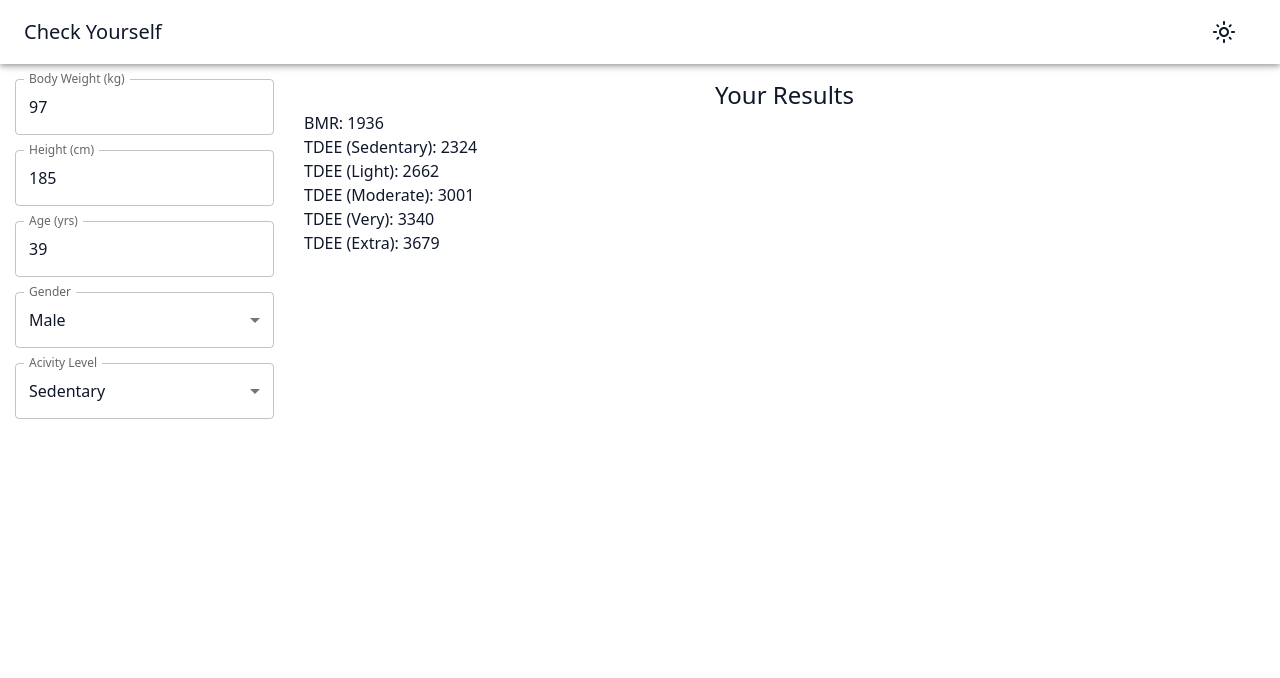
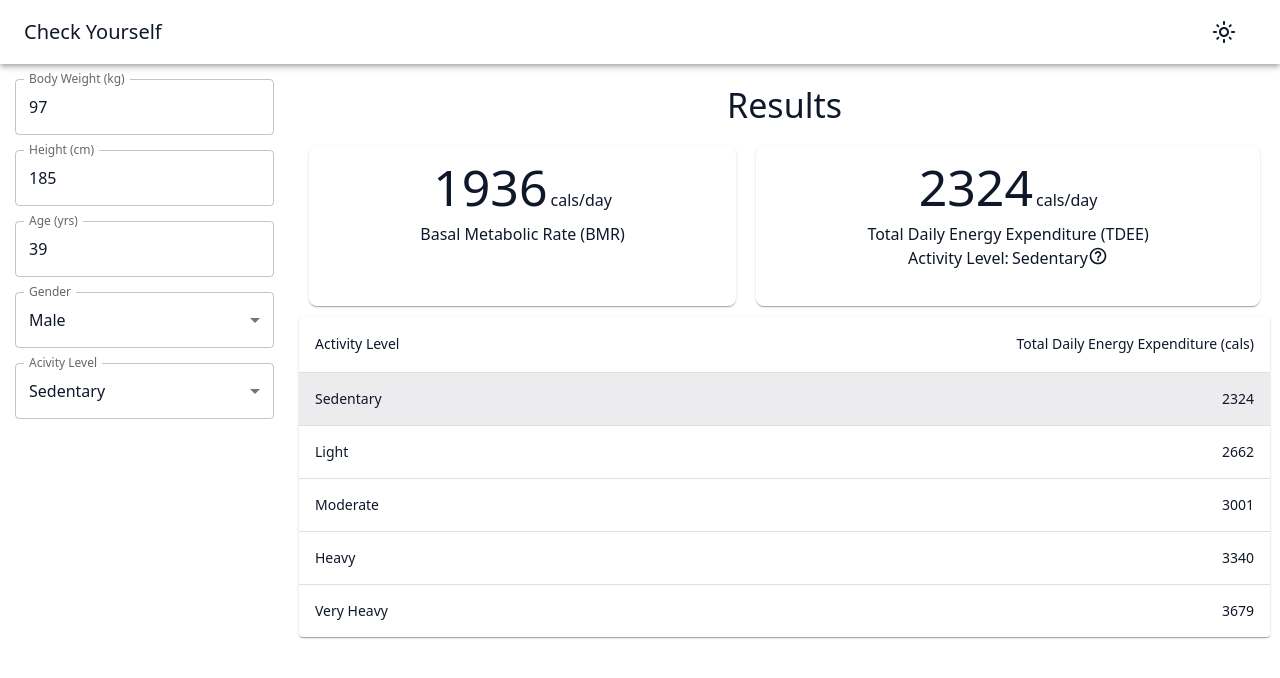
Before and after one commit to pmann84/CheckYourself, a React (Vite) app: page / in a window 1280 px wide. Shown: the top 678 px of the page. Built offline with nearby package versions, Linux system fonts and the light colour scheme.

Commit message:
Tweaks, plus tdee results table

```diff
--- a/src/App.tsx
+++ b/src/App.tsx
@@ -1,16 +1,55 @@
-import { Box, Typography } from "@mui/material";
+import { Box, Paper, Table, TableBody, TableCell, TableContainer, TableHead, TableRow, Typography } from "@mui/material";
 import { useState } from "react";
 import { AppThemeProvider, ThemeMode } from "./AppThemeProvider";
-import { ActivityFactor } from "./CalorieUtils";
+import { CalorieDisplayCard } from "./CalorieDisplayCard";
+import { ActivityFactor, ActivityFactorShortName } from "./CalorieUtils";
 import { MainToolbar } from "./MainToolbar";
 import { TDEECalculator, TDEEResults } from "./TDEECalculator";
+
+export interface ITDEEResultsTableProps {
+    tdeeMap: Map<ActivityFactor, number | undefined>;
+    selectedActivityFactor?: ActivityFactor;
+}
+
+export const TDEEResultsTable = ({ tdeeMap, selectedActivityFactor }: ITDEEResultsTableProps) => {
+    return (
+        <TableContainer component={Paper}>
+            <Table sx={{ minWidth: 650 }} aria-label="simple table">
+                <TableHead>
+                    <TableRow>
+                        <TableCell>Activity Level</TableCell>
+                        <TableCell align="right">Total Daily Energy Expenditure (cals)</TableCell>
+                    </TableRow>
+                </TableHead>
+                <TableBody>
+                    {[ActivityFactor.Sedentary, ActivityFactor.Light, ActivityFactor.Moderate, ActivityFactor.Heavy, ActivityFactor.VeryHeavy].map(
+                        (af) => (
+                            <TableRow
+                                key={ActivityFactorShortName(af)}
+                                sx={{ "&:last-child td, &:last-child th": { border: 0 } }}
+                                selected={af === selectedActivityFactor}
+                            >
+                                <TableCell component="th" scope="row">
+                                    {ActivityFactorShortName(af)}
+                                </TableCell>
+                                <TableCell align="right">{tdeeMap.get(af)?.toFixed(0) ?? "-"}</TableCell>
+                            </TableRow>
+                        )
+                    )}
+                </TableBody>
+            </Table>
+        </TableContainer>
+    );
+};
 
 export interface IResultsDisplayProps {
     result: TDEEResults;
 }
 
+// TODO: Ideal weight
+// TODO: BMI
 export const ResultsDisplay = ({ result }: IResultsDisplayProps) => {
-    const bottomMargin = 15;
+    const bottomMargin = 10;
     return (
         <Box
             sx={{
@@ -20,23 +59,37 @@ export const ResultsDisplay = ({ result }: IResultsDisplayProps) => {
                 flexGrow: 1,
             }}
         >
-            <Box sx={{ display: "flex", justifyContent: "center" }}>
-                <Typography variant="h5">Your Results</Typography>
+            <Box sx={{ display: "flex", justifyContent: "center", margin: `${bottomMargin}px` }}>
+                <Typography variant="h4">Results</Typography>
             </Box>
-            <Typography>{`BMR: ${
-                result.bmr ? result.bmr.toFixed() : "-"
-            }`}</Typography>
-            {[...result.tdee.keys()].map((af, i) => {
-                const tdee = result.tdee.get(af);
-                // TODO: Be aware that this depends on the fact that the order of the
-                // keys in the map is the same as the enum is defined. Should probably
-                // look for a way around this
-                return (
-                    <Typography key={i}>{`TDEE (${
-                        Object.keys(ActivityFactor)[i]
-                    }): ${tdee ? tdee.toFixed() : "-"}`}</Typography>
-                );
-            })}
+            <Box
+                sx={{
+                    display: "flex",
+                    flexDirection: "column",
+                }}
+            >
+                <Box
+                    sx={{
+                        display: "flex",
+                        flexDirection: "row",
+                    }}
+                >
+                    <CalorieDisplayCard
+                        sx={{ margin: `${bottomMargin}px`, flexGrow: 1 }}
+                        calories={result.bmr}
+                        description="Basal Metabolic Rate (BMR)"
+                    />
+                    <CalorieDisplayCard
+                        sx={{ margin: `${bottomMargin}px`, flexGrow: 1 }}
+                        calories={result.tdee.get(result.activity)}
+                        activity={result.activity}
+                        description="Total Daily Energy Expenditure (TDEE)"
+                    />
+                </Box>
+                <Box>
+                    <TDEEResultsTable tdeeMap={result.tdee} selectedActivityFactor={result.activity} />
+                </Box>
+            </Box>
         </Box>
     );
 };
@@ -57,9 +110,7 @@ function App() {
     return (
         <AppThemeProvider mode={theme}>
             <Box sx={{ flexGrow: 1 }}>
-                <MainToolbar
-                    onThemeModeChange={(mode: ThemeMode) => setTheme(mode)}
-                />
+                <MainToolbar onThemeModeChange={(mode: ThemeMode) => setTheme(mode)} />
                 <Box
                     sx={{
                         flexGrow: 1,
--- /dev/null
+++ b/src/CalorieDisplayCard.tsx
@@ -0,0 +1,96 @@
+import { Theme } from "@emotion/react";
+import HelpOutlineIcon from "@mui/icons-material/HelpOutline";
+import { Box, Card, CardContent, Popover, SxProps, Typography } from "@mui/material";
+import { useState } from "react";
+import { ActivityFactor, ActivityFactorDescription, ActivityFactorLongName } from "./CalorieUtils";
+
+export interface ICalorieDisplayCardProps {
+    description: string;
+    calories?: number;
+    activity?: ActivityFactor;
+    sx?: SxProps<Theme>;
+}
+
+export const CalorieDisplayCard = ({ description, calories, activity, sx }: ICalorieDisplayCardProps) => {
+    const [anchorEl, setAnchorEl] = useState<HTMLElement | null>(null);
+
+    const handlePopoverOpen = (event: React.MouseEvent<HTMLElement>) => {
+        setAnchorEl(event.currentTarget);
+    };
+
+    const handlePopoverClose = () => {
+        setAnchorEl(null);
+    };
+
+    const open = Boolean(anchorEl);
+    return (
+        <Card sx={{ borderRadius: 2, ...sx }}>
+            <CardContent>
+                <Box
+                    sx={{
+                        justifyContent: "center",
+                        display: "flex",
+                        flexDirection: "row",
+                        paddingBottom: "10px",
+                    }}
+                >
+                    <Typography
+                        sx={{
+                            fontSize: 50,
+                            paddingRight: "3px",
+                            lineHeight: 1,
+                        }}
+                    >{`${calories ? calories.toFixed(0) : "-"}`}</Typography>
+                    <Typography sx={{ alignContent: "end" }}>cals/day</Typography>
+                </Box>
+                <Box
+                    sx={{
+                        display: "flex",
+                        flexDirection: "column",
+                        alignItems: "center",
+                    }}
+                >
+                    <Typography fontWeight="fontWeightMedium">{description}</Typography>
+                    {activity && (
+                        <Box
+                            sx={{
+                                justifyContent: "center",
+                                display: "flex",
+                                flexDirection: "row",
+                                paddingBottom: "10px",
+                            }}
+                        >
+                            <Typography sx={{ marginRight: "3px" }}>Activity Level:</Typography>
+                            <Typography fontWeight="fontWeightMedium">{ActivityFactorLongName(activity)}</Typography>
+                            <Typography onMouseEnter={handlePopoverOpen} onMouseLeave={handlePopoverClose}>
+                                <HelpOutlineIcon fontSize="small" />
+                            </Typography>
+                            <Popover
+                                id="mouse-over-popover"
+                                sx={{
+                                    pointerEvents: "none",
+                                }}
+                                open={open}
+                                anchorEl={anchorEl}
+                                anchorOrigin={{
+                                    vertical: "bottom",
+                                    horizontal: "left",
+                                }}
+                                transformOrigin={{
+                                    vertical: "top",
+                                    horizontal: "left",
+                                }}
+                                onClose={handlePopoverClose}
+                                disableRestoreFocus
+                            >
+                                <Box sx={{ padding: `20px` }}>
+                                    <Typography>{ActivityFactorDescription(activity)}</Typography>
+                                </Box>
+                            </Popover>
+                        </Box>
+                    )}
+                </Box>
+            </CardContent>
+        </Card>
+    );
+};
--- a/src/CalorieUtils.ts
+++ b/src/CalorieUtils.ts
@@ -1,6 +1,6 @@
 export enum Gender {
-    Male = "0",
-    Female = "1",
+    Male,
+    Female,
 }
 
 interface BMRParameters {
@@ -67,17 +67,8 @@ export class BasalMetabolicRate {
         return !(value === 0 || isNaN(value));
     };
 
-    public static Calculate(
-        bodyWeightKg: number,
-        heightCm: number,
-        ageYrs: number,
-        parameters: BMRParameters
-    ): number | undefined {
-        if (
-            this.isIndividualInputValid(bodyWeightKg) &&
-            this.isIndividualInputValid(heightCm) &&
-            this.isIndividualInputValid(ageYrs)
-        ) {
+    public static Calculate(bodyWeightKg: number, heightCm: number, ageYrs: number, parameters: BMRParameters): number | undefined {
+        if (this.isIndividualInputValid(bodyWeightKg) && this.isIndividualInputValid(heightCm) && this.isIndividualInputValid(ageYrs)) {
             return (
                 parameters.Constant +
                 parameters.WeightMultiplier * bodyWeightKg +
@@ -92,39 +83,84 @@ export class BasalMetabolicRate {
 
 // TODO: Custom Activity Factor
 export enum ActivityFactor {
-    Sedentary = "1.2",
-    Light = "1.375",
-    Moderate = "1.55",
-    Very = "1.725",
-    Extra = "1.9",
+    Sedentary = 1.2,
+    Light = 1.375,
+    Moderate = 1.55,
+    Heavy = 1.725,
+    VeryHeavy = 1.9,
 }
+
+export const ActivityFactorShortName = (activity: ActivityFactor): string => {
+    switch (activity) {
+        case ActivityFactor.Sedentary:
+            return "Sedentary";
+        case ActivityFactor.Light:
+            return "Light";
+        case ActivityFactor.Moderate:
+            return "Moderate";
+        case ActivityFactor.Heavy:
+            return "Heavy";
+        case ActivityFactor.VeryHeavy:
+            return "Very Heavy";
+        default:
+            return "";
+    }
+};
+
+export const ActivityFactorLongName = (activity: ActivityFactor): string => {
+    switch (activity) {
+        case ActivityFactor.Sedentary:
+            return "Sedentary";
+        case ActivityFactor.Light:
+            return "Light Exercise";
+        case ActivityFactor.Moderate:
+            return "Moderate Exercise";
+        case ActivityFactor.Heavy:
+            return "Heavy Exercise";
+        case ActivityFactor.VeryHeavy:
+            return "Very Heavy Exercise";
+        default:
+            return "";
+    }
+};
+
+export const ActivityFactorDescription = (activity: ActivityFactor): string => {
+    switch (activity) {
+        case ActivityFactor.Sedentary:
+            return "Little to no physical activity";
+        case ActivityFactor.Light:
+            return "1-3 hours of exercise per week";
+        case ActivityFactor.Moderate:
+            return "4-6 hours of exercise per week";
+        case ActivityFactor.Heavy:
+            return "7-9 hours of exercise per week";
+        case ActivityFactor.VeryHeavy:
+            return "10+ hours of exercise per week";
+        default:
+            return "";
+    }
+};
 
 export const EmptyTDEEMap = new Map<ActivityFactor, number | undefined>([
     [ActivityFactor.Sedentary, undefined],
     [ActivityFactor.Light, undefined],
     [ActivityFactor.Moderate, undefined],
-    [ActivityFactor.Very, undefined],
-    [ActivityFactor.Extra, undefined],
+    [ActivityFactor.Heavy, undefined],
+    [ActivityFactor.VeryHeavy, undefined],
 ]);
 
 export class TotalDailyEnergyExpenditure {
-    public static Calculate(
-        bmr: (() => number) | number,
-        activityFactor: ActivityFactor
-    ): number {
+    public static Calculate(bmr: (() => number) | number, activityFactor: ActivityFactor): number {
         let actualBmr: number;
         if (typeof bmr === "function") {
             actualBmr = bmr();
         } else {
             actualBmr = bmr;
         }
-        const af = parseFloat(activityFactor);
-        return actualBmr * af;
+        return actualBmr * activityFactor;
     }
 
-    public static calculateAll(
-        bmr: (() => number) | number
-    ): Map<ActivityFactor, number | undefined> {
+    public static calculateAll(bmr: (() => number) | number): Map<ActivityFactor, number | undefined> {
         let actualBmr: number;
         if (typeof bmr === "function") {
             actualBmr = bmr();
@@ -132,23 +168,11 @@ export class TotalDailyEnergyExpenditure {
             actualBmr = bmr;
         }
         return new Map([
-            [
-                ActivityFactor.Sedentary,
-                actualBmr * parseFloat(ActivityFactor.Sedentary),
-            ],
-            [
-                ActivityFactor.Light,
-                actualBmr * parseFloat(ActivityFactor.Light),
-            ],
-            [
-                ActivityFactor.Moderate,
-                actualBmr * parseFloat(ActivityFactor.Moderate),
-            ],
-            [ActivityFactor.Very, actualBmr * parseFloat(ActivityFactor.Very)],
-            [
-                ActivityFactor.Extra,
-                actualBmr * parseFloat(ActivityFactor.Extra),
-            ],
+            [ActivityFactor.Sedentary, actualBmr * ActivityFactor.Sedentary],
+            [ActivityFactor.Light, actualBmr * ActivityFactor.Light],
+            [ActivityFactor.Moderate, actualBmr * ActivityFactor.Moderate],
+            [ActivityFactor.Heavy, actualBmr * ActivityFactor.Heavy],
+            [ActivityFactor.VeryHeavy, actualBmr * ActivityFactor.VeryHeavy],
         ]);
     }
 }
```
Also changed, not shown: src/AppTheme.tsx (+40 -14 lines), src/EnumSelect.tsx (+28 -22 lines), src/TDEECalculator.tsx (+6 -26 lines).
